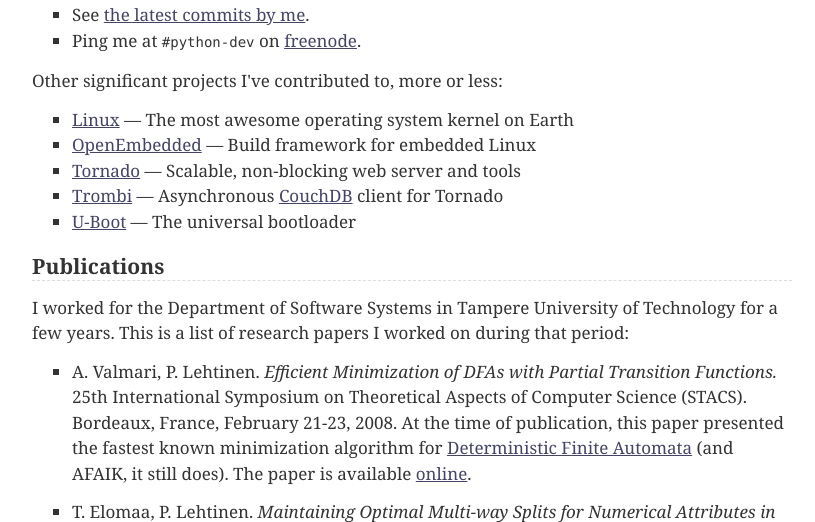
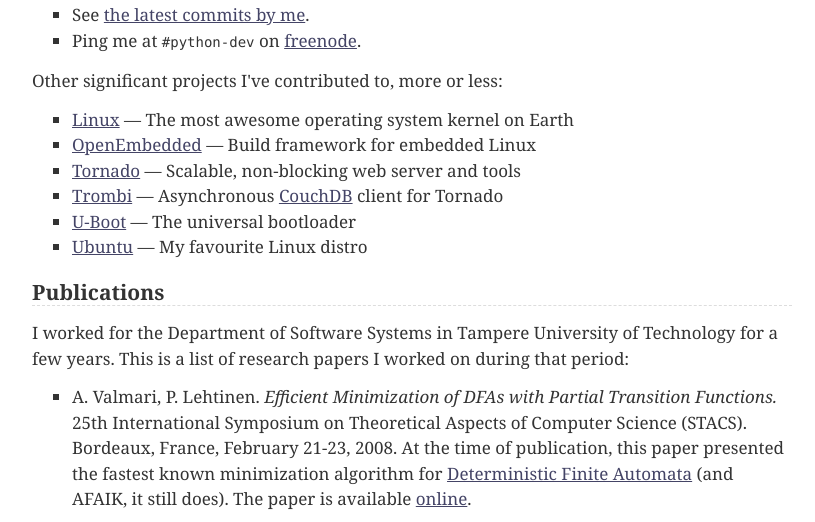
Before and after one commit to akheron/www.digip.org, a Python web app: template templates/about.html in a window 1280 px wide. Shown: the part 807-1329 px from the top of the page, without its empty margins (228-1043 px from the left). Run offline with Jinja, Linux system fonts and the light colour scheme; the template is opened without the code that fills it, so the values that code supplies are empty; some libraries are stand-ins or nearby versions.

Commit message:
I've contributed to Ubuntu!

```diff
--- a/templates/about.html
+++ b/templates/about.html
@@ -109,6 +109,8 @@
       client for Tornado</li>
     <li><a href="http://www.denx.de/wiki/U-Boot">U-Boot</a> &mdash;
       The universal bootloader</li>
+    <li><a href="http://www.ubuntu.com">Ubuntu</a> &mdash;
+      My favourite Linux distro</li>
   </ul>
 </section>
 
```
